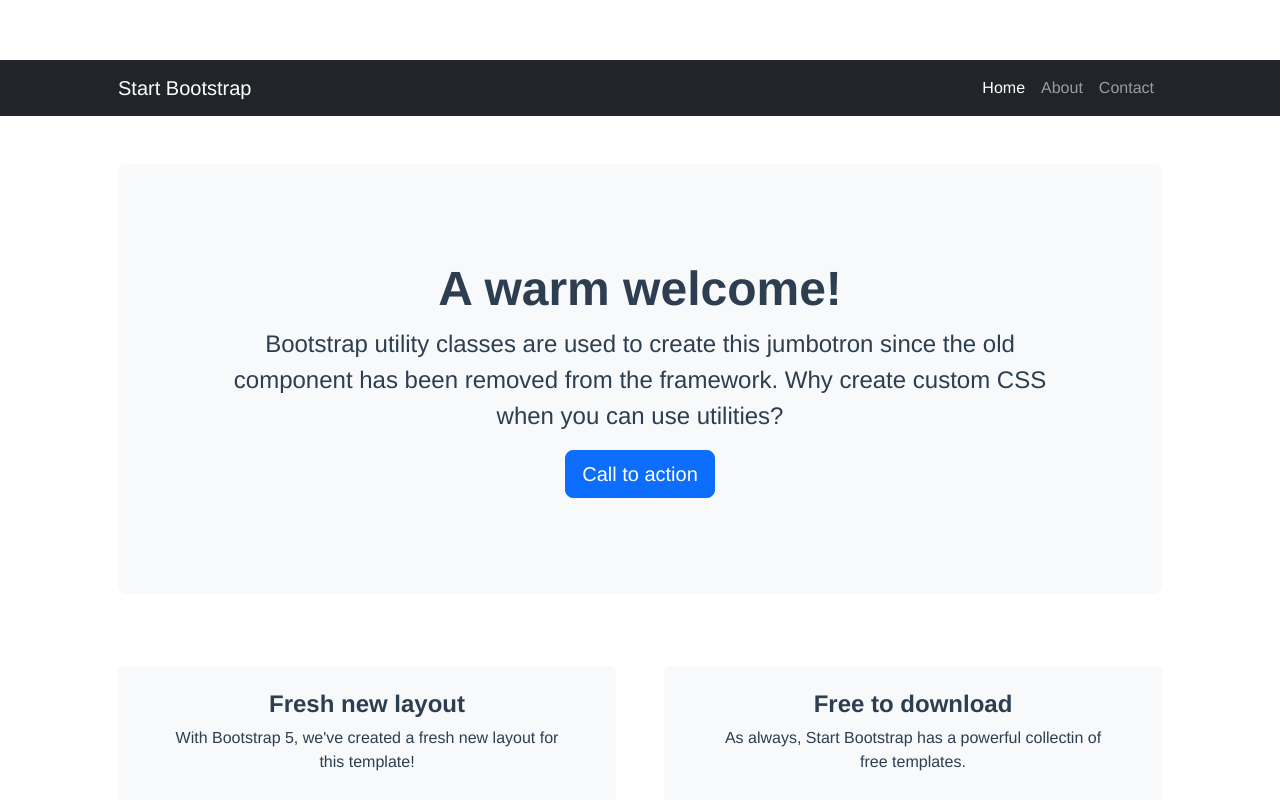
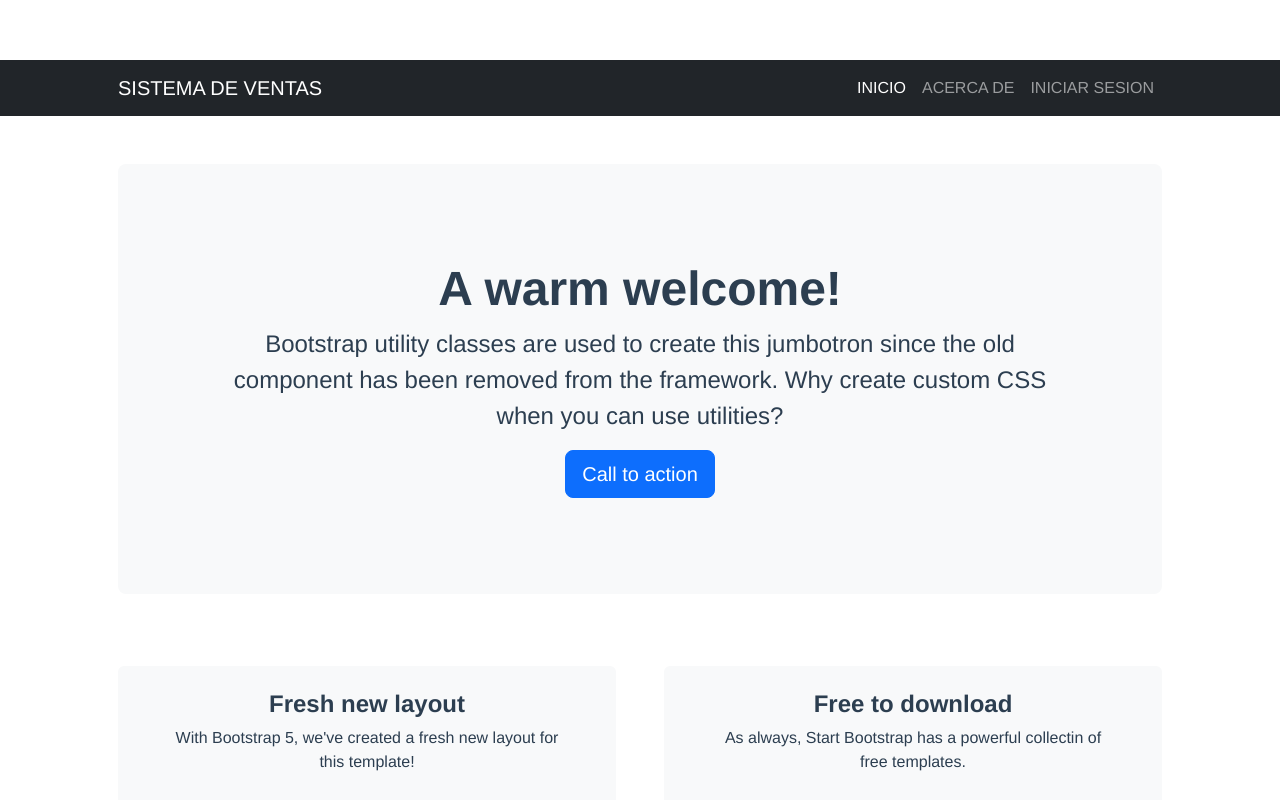
Before and after one commit to emmaprofemx/ProyectoVuev1, a Vue app: page / in a window 1280 px wide. Shown: the top 800 px of the page. Built offline with nearby package versions, Linux system fonts and the light colour scheme.

Commit message:
EDITANDO NAVBAR

```diff
--- a/src/components/ToDoItem.vue
+++ b/src/components/ToDoItem.vue
@@ -2,13 +2,13 @@
  <!-- Responsive navbar-->
  <nav class="navbar navbar-expand-lg navbar-dark bg-dark">
             <div class="container px-lg-5">
-                <a class="navbar-brand" href="#!">Start Bootstrap</a>
+                <a class="navbar-brand" href="#!">SISTEMA DE VENTAS</a>
                 <button class="navbar-toggler" type="button" data-bs-toggle="collapse" data-bs-target="#navbarSupportedContent" aria-controls="navbarSupportedContent" aria-expanded="false" aria-label="Toggle navigation"><span class="navbar-toggler-icon"></span></button>
                 <div class="collapse navbar-collapse" id="navbarSupportedContent">
                     <ul class="navbar-nav ms-auto mb-2 mb-lg-0">
-                        <li class="nav-item"><a class="nav-link active" aria-current="page" href="#!">Home</a></li>
-                        <li class="nav-item"><a class="nav-link" href="#!">About</a></li>
-                        <li class="nav-item"><a class="nav-link" href="#!">Contact</a></li>
+                        <li class="nav-item"><a class="nav-link active" aria-current="page" href="#!">INICIO</a></li>
+                        <li class="nav-item"><a class="nav-link" href="#!">ACERCA DE</a></li>
+                        <li class="nav-item"><a class="nav-link" href="#!">INICIAR SESION</a></li>
                     </ul>
                 </div>
             </div>
```
